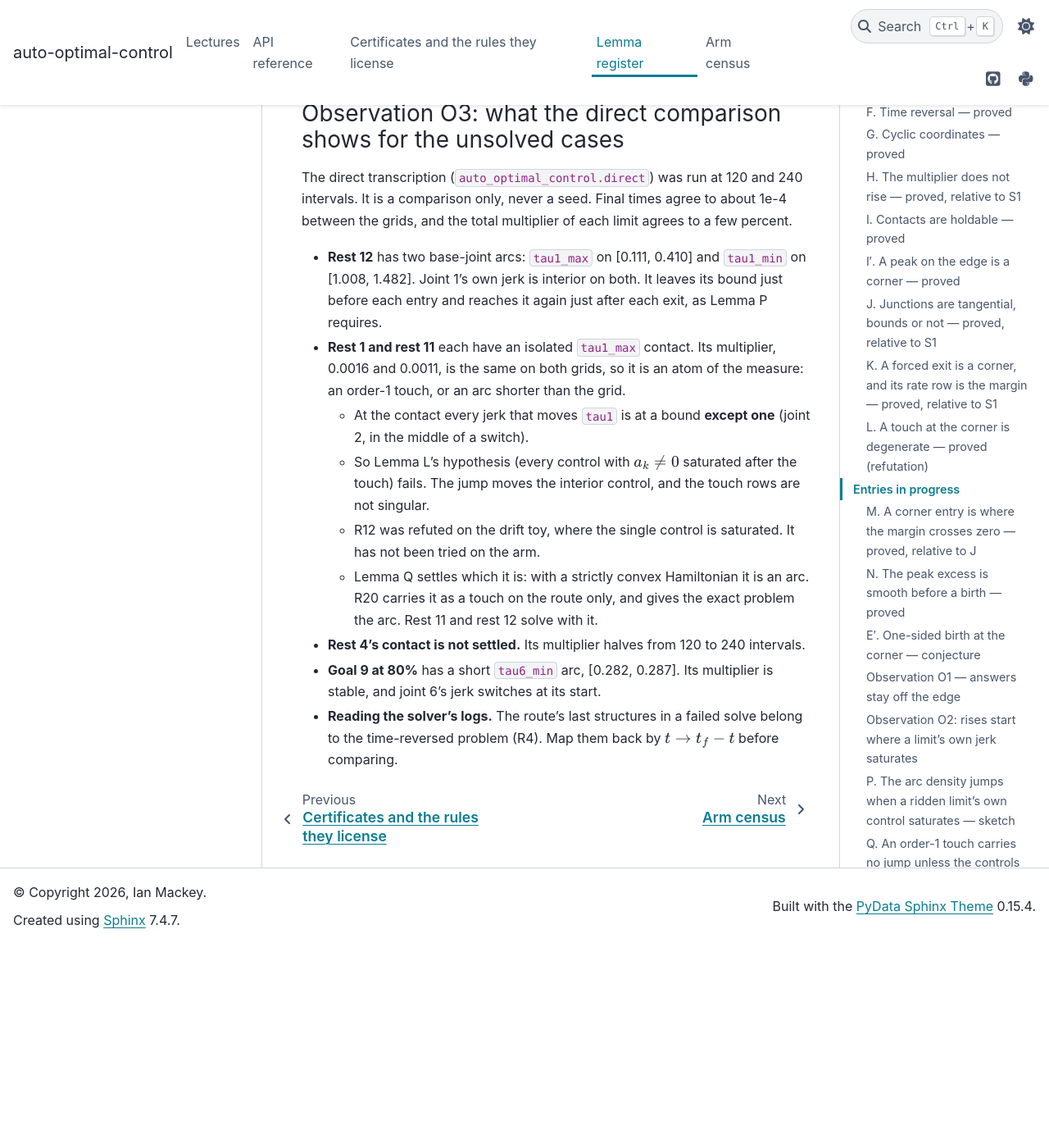
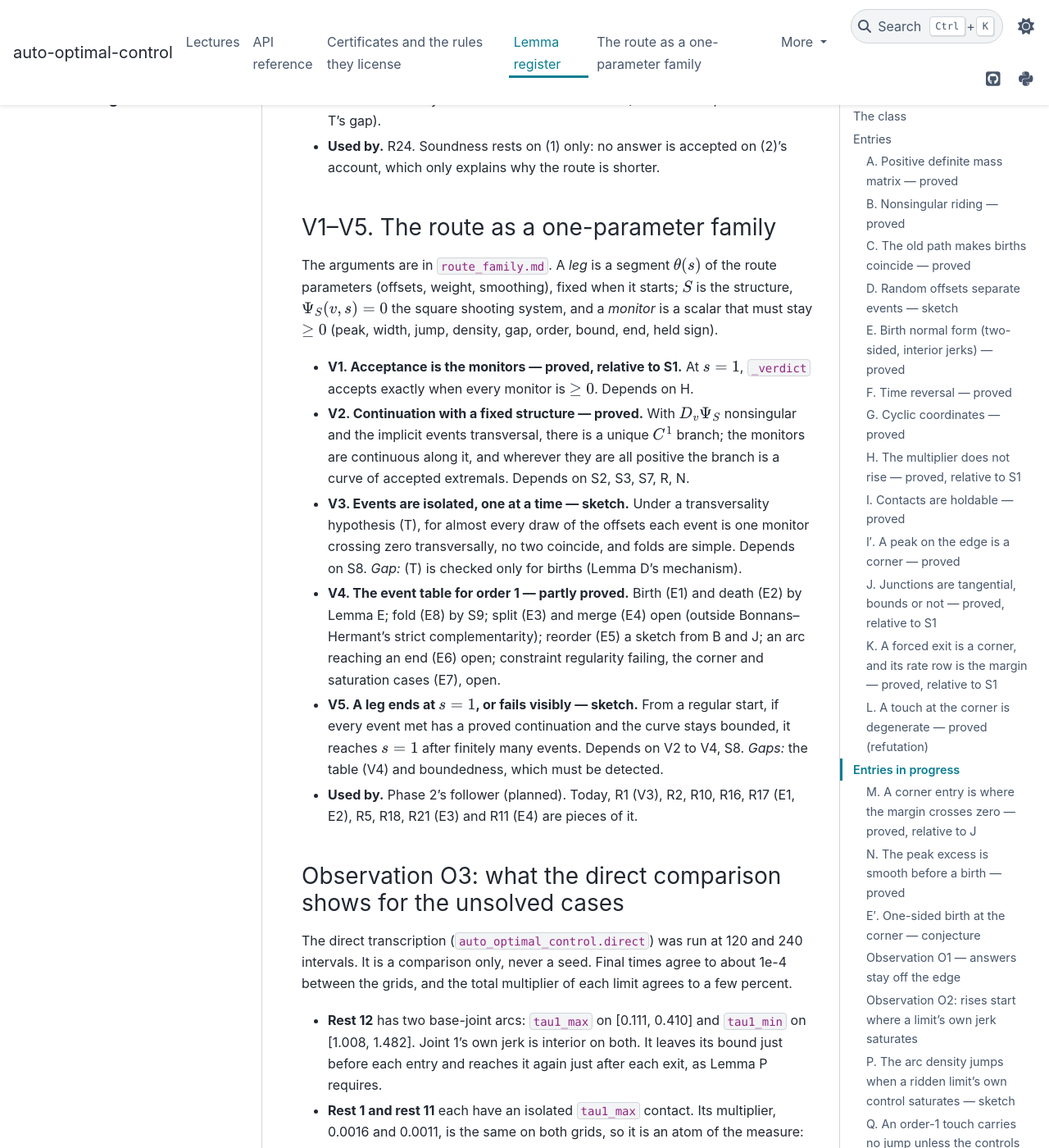
Before and after one commit to idm23/auto-optimal-control, a Sphinx documentation site: the page built from docs/notes/lemma_register.md, in a window 1280 px wide and 1400 px high, scrolled down 14183 px. Shown: the whole window at 82% size. Built offline with Sphinx 7.4.7 and the PyData theme 0.15.4, drawn with Linux system fonts in a browser that asks for light colours; before the commit the page ends 15335 px from its top, so only the background shows below that; some of the changed text lies outside the part shown.

Commit message:
Notes: the route as a one-parameter family (phase 1)
Lemmas V1 to V5 for an event-driven path follower: acceptance is a set of
monitors (V1), continuation with a fixed structure (V2), events isolated
for almost every draw (V3, sketch), the event table for order-1 limits (V4,
births and deaths proved by Lemma E; splits, merges, ends and the
saturation case open), and termination per leg (V5, sketch). With the
phase 0 trace of the current route and Bonnans-Hermant's hypotheses
against the arm's.

Co-Authored-By: Claude Opus 5.5 <noreply@anthropic.com>

```diff
--- a/docs/notes/lemma_register.md
+++ b/docs/notes/lemma_register.md
@@ -29,7 +29,9 @@ Standard results cited, and so prerequisites of any formalization:
 | S4 | Sard's theorem, or the weaker fact that a $C^1$ image of a lower-dimensional manifold is Lebesgue-null | D |
 | S5 | Variational inequalities for convex minimization over a convex set | J, I′, Q |
 | S6 | The kinetic energy is $\tfrac12 \dot q^\top M(q) \dot q$ for the Newton-Euler model | A |
-| S7 | Danskin's theorem: directional derivatives of $\max_{t \in T} \phi(t, s)$ over a compact $T$ | N |
+| S7 | Danskin's theorem: directional derivatives of $\max_{t \in T} \phi(t, s)$ over a compact $T$ | N, V2 |
+| S8 | The parametric transversality (Sard) theorem, as in Chow, Mallet-Paret & Yorke (1978) | V3, V5 |
+| S9 | Pseudo-arclength continuation through a simple fold (Keller 1977) | V4 (E8) |
 
 Mathlib has S2 (`HasStrictFDerivAt.implicitFunction`), S5 (as first-order
 optimality on convex sets), S4 for $C^1$ maps between equal dimensions
@@ -506,6 +508,38 @@ route stalls.
 - **Used by.** R24. Soundness rests on (1) only: no answer is accepted on (2)'s
   account, which only explains why the route is shorter.
 
+### V1–V5. The route as a one-parameter family
+
+The arguments are in `route_family.md`. A *leg* is a segment
+$\theta(s)$ of the route parameters (offsets, weight, smoothing), fixed when
+it starts; $S$ is the structure, $\Psi_S(v, s) = 0$ the square shooting
+system, and a *monitor* is a scalar that must stay $\ge 0$ (peak, width,
+jump, density, gap, order, bound, end, held sign).
+
+- **V1. Acceptance is the monitors — proved, relative to S1.** At $s = 1$,
+  `_verdict` accepts exactly when every monitor is $\ge 0$. Depends on H.
+- **V2. Continuation with a fixed structure — proved.** With $D_v\Psi_S$
+  nonsingular and the implicit events transversal, there is a unique $C^1$
+  branch; the monitors are continuous along it, and wherever they are all
+  positive the branch is a curve of accepted extremals. Depends on S2, S3,
+  S7, R, N.
+- **V3. Events are isolated, one at a time — sketch.** Under a
+  transversality hypothesis (T), for almost every draw of the offsets each
+  event is one monitor crossing zero transversally, no two coincide, and
+  folds are simple. Depends on S8. *Gap:* (T) is checked only for births
+  (Lemma D's mechanism).
+- **V4. The event table for order 1 — partly proved.** Birth (E1) and death
+  (E2) by Lemma E; fold (E8) by S9; split (E3) and merge (E4) open (outside
+  Bonnans–Hermant's strict complementarity); reorder (E5) a sketch from B
+  and J; an arc reaching an end (E6) open; constraint regularity failing,
+  the corner and saturation cases (E7), open.
+- **V5. A leg ends at $s = 1$, or fails visibly — sketch.** From a regular
+  start, if every event met has a proved continuation and the curve stays
+  bounded, it reaches $s = 1$ after finitely many events. Depends on V2 to
+  V4, S8. *Gaps:* the table (V4) and boundedness, which must be detected.
+- **Used by.** Phase 2's follower (planned). Today, R1 (V3), R2, R10, R16,
+  R17 (E1, E2), R5, R18, R21 (E3) and R11 (E4) are pieces of it.
+
 ### Observation O3: what the direct comparison shows for the unsolved cases
 
 The direct transcription (`auto_optimal_control.direct`) was run at 120 and 240
```
Also changed, not shown: docs/index.md (+1 -0 lines), docs/notes/route_family.md (added, +259 -0 lines).
